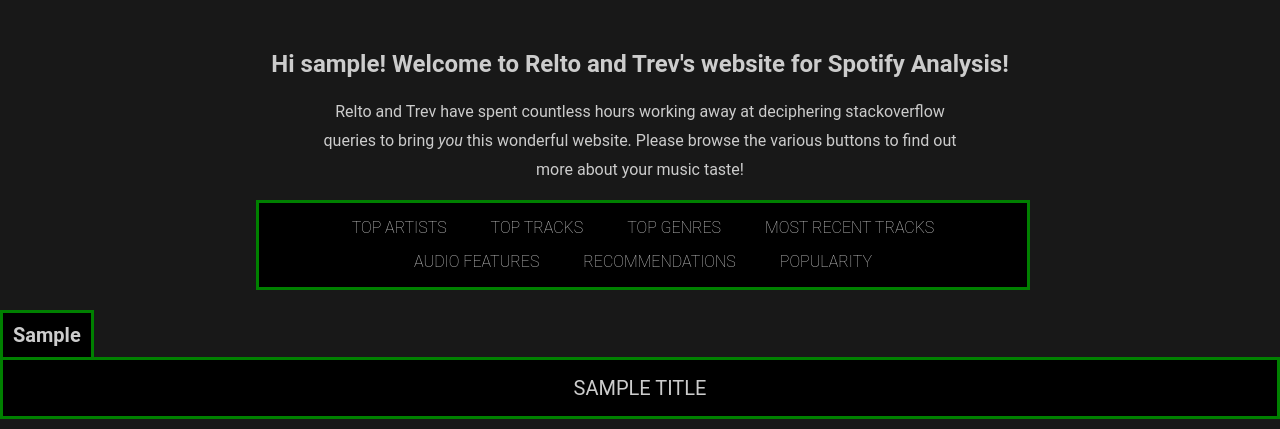
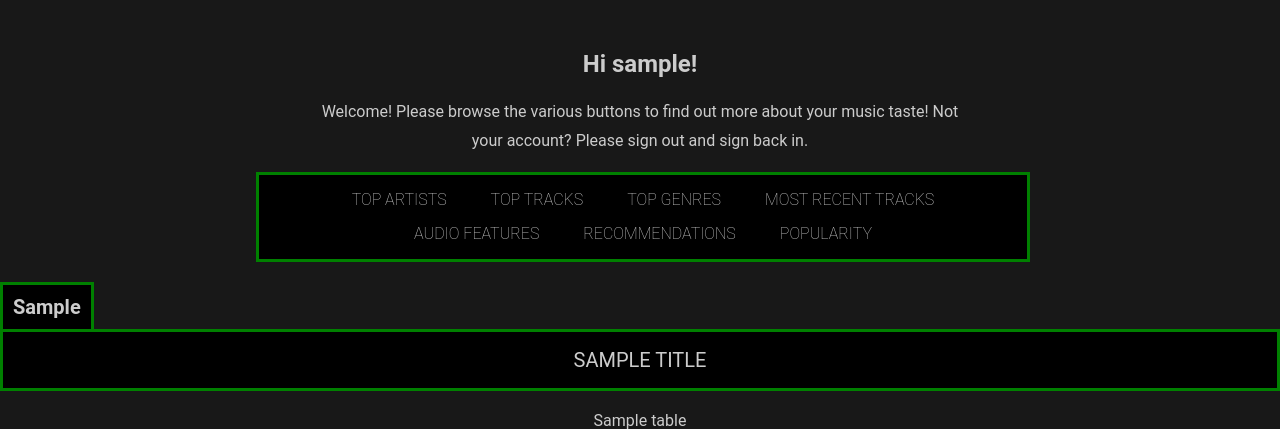
Before and after one commit to sheltoncarr/spotify_app, a Flask app: template templates/index.html in a window 1280 px wide. Shown: the part 107-536 px from the top of the page. Run offline with Flask 3, Linux system fonts and the light colour scheme; the template is opened without the code that fills it: most values are stand-ins (such as "Sample title", 1, 10 or a date in 2020).

Commit message:
Added descriptions to time ranges, edited welcome message

```diff
--- a/app.py
+++ b/app.py
@@ -136,7 +136,7 @@
 
 
     return render_template('index.html',tables=[df1.to_html(classes='data',justify='center'),df2.to_html(classes='data',justify='center'),
-                                                df3.to_html(classes='data',justify='center')],titles=['Short Term','Medium Term','Long Term'],
+                                                df3.to_html(classes='data',justify='center')],titles=['Short Term (Last 4 Weeks)','Medium Term (Last 6 Months)','Long Term (Last Several Years)'],
                                                 user_name=user_name,dataEvent=title)
 
 
@@ -155,7 +155,7 @@
     title = 'Your Top Tracks:'
 
     return render_template('index.html',tables=[df1.to_html(classes='data',justify='center'),df2.to_html(classes='data',justify='center'),
-                                                df3.to_html(classes='data',justify='center')],titles=['Short Term','Medium Term','Long Term'],
+                                                df3.to_html(classes='data',justify='center')],titles=['Short Term (Last 4 Weeks)','Medium Term (Last 6 Months)','Long Term (Last Several Years)'],
                                                 user_name=user_name,dataEvent=title)
 
 
@@ -174,7 +174,7 @@
     title = 'Your Top Genres:'
 
     return render_template('index.html',tables=[df1.to_html(classes='data',justify='center'),df2.to_html(classes='data',justify='center'),
-                                                df3.to_html(classes='data',justify='center')],titles=['Short Term','Medium Term','Long Term'],
+                                                df3.to_html(classes='data',justify='center')],titles=['Short Term (Last 4 Weeks)','Medium Term (Last 6 Months)','Long Term (Last Several Years)'],
                                                 user_name=user_name,dataEvent=title)
 
 
@@ -194,7 +194,7 @@
     title = 'Your Audio Features:'
 
     return render_template('index.html',tables=[df.to_html(classes='data',justify='center'),df1.to_html(classes='data',justify='center'),df2.to_html(classes='data',justify='center'),
-                                                df3.to_html(classes='data',justify='center')],titles=['Audio Feature Definitions','Short Term','Medium Term','Long Term'],
+                                                df3.to_html(classes='data',justify='center')],titles=['Audio Feature Definitions','Short Term (Last 4 Weeks)','Medium Term (Last 6 Months)','Long Term (Last Several Years)'],
                                                 user_name=user_name,dataEvent=title)
 
 
@@ -238,7 +238,7 @@
     title = 'Popularity of Your Top Artists (Sorted by Popularity):'
 
     return render_template('index.html',tables=[df1.to_html(classes='data',justify='center'),df2.to_html(classes='data',justify='center'),
-                                                df3.to_html(classes='data',justify='center')],titles=['Short Term','Medium Term','Long Term'],
+                                                df3.to_html(classes='data',justify='center')],titles=['Short Term (Last 4 Weeks)','Medium Term (Last 6 Months)','Long Term (Last Several Years)'],
                                                 user_name=user_name,dataEvent=title)
 
 
--- a/templates/index.html
+++ b/templates/index.html
@@ -6,14 +6,15 @@
             <div id="intro">
                 <!-- Display heading content -->
                 <h1 class="title">
-                   Hi {{user_name}}! Welcome to Relto and Trev's website for Spotify Analysis!
+                   Hi {{user_name}}!
                 </h1>
 
                 <!-- Used to display paragraph content -->
-                <p>Relto and Trev have spent countless hours working away at
-                    deciphering stackoverflow queries to bring <i>you</i> this
-                    wonderful website. Please browse the various buttons to
+                <p>
+                    Welcome!
+                    Please browse the various buttons to
                     find out more about your music taste!
+                    Not your account? Please sign out and sign back in.
                 </p>
 
             </div>
```
Also changed, not shown: 1 other file.
